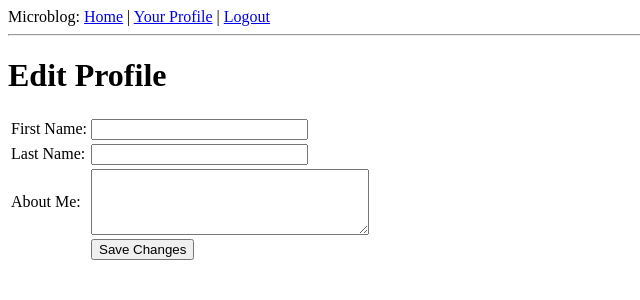
After one commit to slamice/flask-bootstrap, a Flask app: page /edit in a window 1280 px wide. The commit adds this page. Shown: the top 300 px of the page, without its empty margins (0-640 px from the left). Run offline with Flask 2, Linux system fonts and the light colour scheme; a user stored in the database is signed in; data comes from the database, SQL or seed files in the repository; parts of the project's set-up code (start-up, migrations or seed data) failed here and were passed over.

Commit message:
added editform

```diff
--- a/app/forms.py
+++ b/app/forms.py
@@ -1,7 +1,12 @@
 from flask.ext.wtf import Form
-from wtforms import StringField, BooleanField
-from wtforms.validators import DataRequired
+from wtforms import StringField, BooleanField, TextAreaField
+from wtforms.validators import DataRequired, Length
 
 class LoginForm(Form):
     openid = StringField('openid', validators = [DataRequired()])
     remember_me = BooleanField('remeber_me', default=False)
+
+class EditForm(Form):
+    about_me = TextAreaField('about_me', validators=[Length(min=0,max=400)])
+    first_name = StringField('first_name', validators=[Length(min=0,max=50)])
+    last_name = StringField('last_name', validators=[Length(min=0,max=50)])
--- a/app/models.py
+++ b/app/models.py
@@ -1,10 +1,43 @@
 from app import db
+from hashlib import md5
 
 class User(db.Model):
     id = db.Column(db.Integer, primary_key=True)
     first_name= db.Column(db.String(64), index=True, unique=True)
     last_name= db.Column(db.String(64), index=True, unique=True)
     email = db.Column(db.String(120), index=True, unique=True)
+    ctime = db.Column(db.DateTime)
+    about_user = db.Column(db.String(140))
+    mtime = db.Column(db.DateTime)
+    posts = db.relationship('Post', backref='author', lazy='dynamic')
+
+    def is_authenticated(self):
+        return True
+
+    def is_active(self):
+        return True
+
+    def is_anonymous(self):
+        return False
+
+    def get_id(self):
+        try:
+            return unicode(self.id)  # python 2
+        except NameError:
+            return str(self.id)  # python 3
+
+    def avatar(self, size):
+        return 'http://www.gravatar.com/avatar/%s?d=mm&s=%d' % (md5(self.email.encode('utf-8')).hexdigest(), size)
 
     def __repr__(self):
-        return '<User %r>' % (self.email)
+        return '<User %r>' % (self.nickname)
+
+
+class Post(db.Model):
+    id = db.Column(db.Integer, primary_key=True)
+    body = db.Column(db.String(140))
+    timestamp = db.Column(db.DateTime)
+    user_id = db.Column(db.Integer, db.ForeignKey('user.id'))
+
+    def __repr__(self):
+        return '<Post %r>' % (self.body)
--- a/app/templates/base.html
+++ b/app/templates/base.html
@@ -3,21 +3,27 @@
     {% if title %}
     <title>{{ title }} - microblog</title>
     {% else %}
-    <title>Welcome to microblog</title>
+    <title>microblog</title>
     {% endif %}
   </head>
   <body>
-    <div>Microblog: <a href="/index">Home</a></div>
+    <div>Microblog:
+        <a href="{{ url_for('index') }}">Home</a>
+        {% if g.user.is_authenticated() %}
+        | <a href="{{ url_for('user', id=g.user.id) }}">Your Profile</a>
+        | <a href="{{ url_for('logout') }}">Logout</a>
+        {% endif %}
+    </div>
     <hr>
     {% with messages = get_flashed_messages() %}
     {% if messages %}
     <ul>
     {% for message in messages %}
-            <li>{{ message }}</li>
+        <li>{{ message }} </li>
     {% endfor %}
     </ul>
     {% endif %}
     {% endwith %}
     {% block content %}{% endblock %}
   </body>
-</html>
+</html
--- /dev/null
+++ b/app/templates/edit.html
@@ -0,0 +1,27 @@
+<!-- extend base layout -->
+{% extends "base.html" %}
+
+{% block content %}
+    <h1>Edit Profile</h1>
+    <form action="" method="post" name="edit">
+        {{form.hidden_tag()}}
+        <table>
+            <tr>
+                <td>First Name:</td>
+                <td>{{ form.first_name(size=24) }}</td>
+            </tr>
+            <tr>
+                <td>Last Name:</td>
+                <td>{{ form.last_name(size=24) }}</td>
+            </tr>
+            <tr>
+                <td>About Me:</td>
+                <td>{{ form.about_me(cols=32, rows=4) }}</td>
+            </tr>
+            <tr>
+              <td></td>
+              <td><input type="submit" value="Save Changes"></td>
+            </tr>
+        </table>
+    </form>
+{% endblock %}
--- a/app/views.py
+++ b/app/views.py
@@ -1,17 +1,29 @@
-from flask import render_template, flash, redirect
-from forms import LoginForm
-from app import app
+from flask import render_template, flash, redirect, session, url_for, request, g
+from flask.ext.login import login_user, logout_user, current_user, \
+    login_required
+from app import app, db, lm, oid
+from forms import LoginForm, EditForm
+from models import User
+from datetime import datetime
+
+@lm.user_loader
+def load_user(id):
+    return User.query.get(int(id))
+
+@app.before_request
+def before_request():
+    g.user = current_user
+    if g.user.is_authenticated():
+        g.user.mtime = datetime.utcnow()
+        db.session.add(g.user)
+        db.session.commit()
 
 @app.route('/')
+@app.route('/index')
+@login_required
 def index():
-    user = {'nickname': 'Miguel'}  # fake user
-    return render_template('index.html',
-                           title='Home',
-                           user=user)
-
-@app.route('/login', methods=['GET','POST'])
-def login():
-    posts = [  # fake array of posts
+    user = g.user
+    posts = [
         {
             'author': {'nickname': 'John'},
             'body': 'Beautiful day in Portland!'
@@ -21,13 +33,77 @@ def login():
             'body': 'The Avengers movie was so cool!'
         }
     ]
+    return render_template('index.html',
+                           title='Home',
+                           user=user,
+                           posts=posts)
 
+
+@app.route('/login', methods=['GET', 'POST'])
+@oid.loginhandler
+def login():
+    if g.user is not None and g.user.is_authenticated():
+        return redirect(url_for('index'))
     form = LoginForm()
     if form.validate_on_submit():
-         flash('Login requested for OpenID="%s", remember_me=%s' %
-              (form.openid.data, str(form.remember_me.data)))
-         return redirect('/index')
+        session['remember_me'] = form.remember_me.data
+        return oid.try_login(form.openid.data, ask_for=['email'])
     return render_template('login.html',
-                           title='Sign in',
+                           title='Sign In',
                            form=form,
                            providers=app.config['OPENID_PROVIDERS'])
+
+
+@oid.after_login
+def after_login(resp):
+    if resp.email is None or resp.email == "":
+        flash('Invalid login. Please try again.')
+        return redirect(url_for('login'))
+    user = User.query.filter_by(email=resp.email).first()
+    if user is None:
+        user = User(email=resp.email)
+        db.session.add(user)
+        db.session.commit()
+    remember_me = False
+    if 'remember_me' in session:
+        remember_me = session['remember_me']
+        session.pop('remember_me', None)
+    login_user(user, remember=remember_me)
+    return redirect(request.args.get('next') or url_for('index'))
+
+
+@app.route('/logout')
+def logout():
+    logout_user()
+    return redirect(url_for('index'))
+
+@app.route('/user/<id>')
+@login_required
+def user(id):
+    user = User.query.filter_by(id=id).first()
+    if user == None:
+        flash('User not found')
+        return redirect(url_for('index'))
+    posts = [
+        {'author': user, 'body': 'Test post #1'},
+        {'author': user, 'body': 'Test post #2'}
+    ]
+    return render_template('user.html',
+                           user=user,
+                           posts=posts)
+
+@app.route('/edit', methods=['GET', 'POST'])
+@login_required
+def edit():
+    form = EditForm()
+    if form.validate_on_submit():
+        g.user.first_name = form.first_name
+        g.user.last_name = form.last_name
+        g.user.about_user = form.about_user
+        db.session.add(g.user)
+        db.session.commit()
+        flash('Your changes have been saved.')
+        return redirect(url_for('edit'))
+    else:
+        form.about_me.data = g.user.about_user
+    return render_template('edit.html', form=form)
```
Also changed, not shown: app/app.py (+9 -1 lines), app/db_repository/versions/005_migration.py (added, +19 -0 lines), app/templates/user.html (+6 -1 lines), 1 other file. Lines whose indentation alone changed are shown as unchanged.
